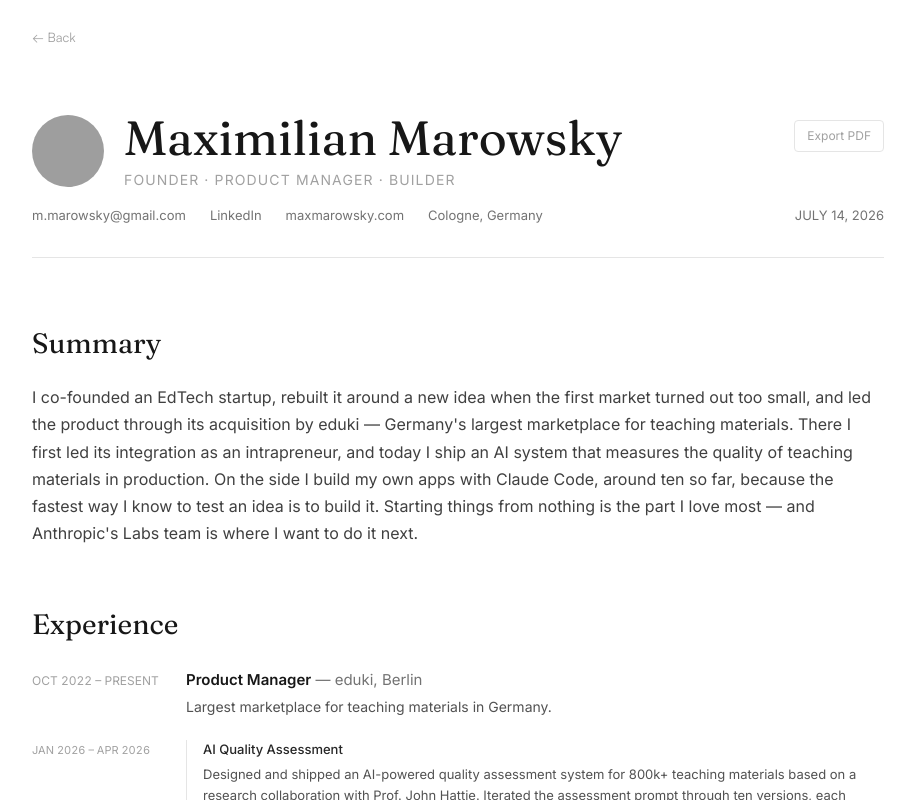
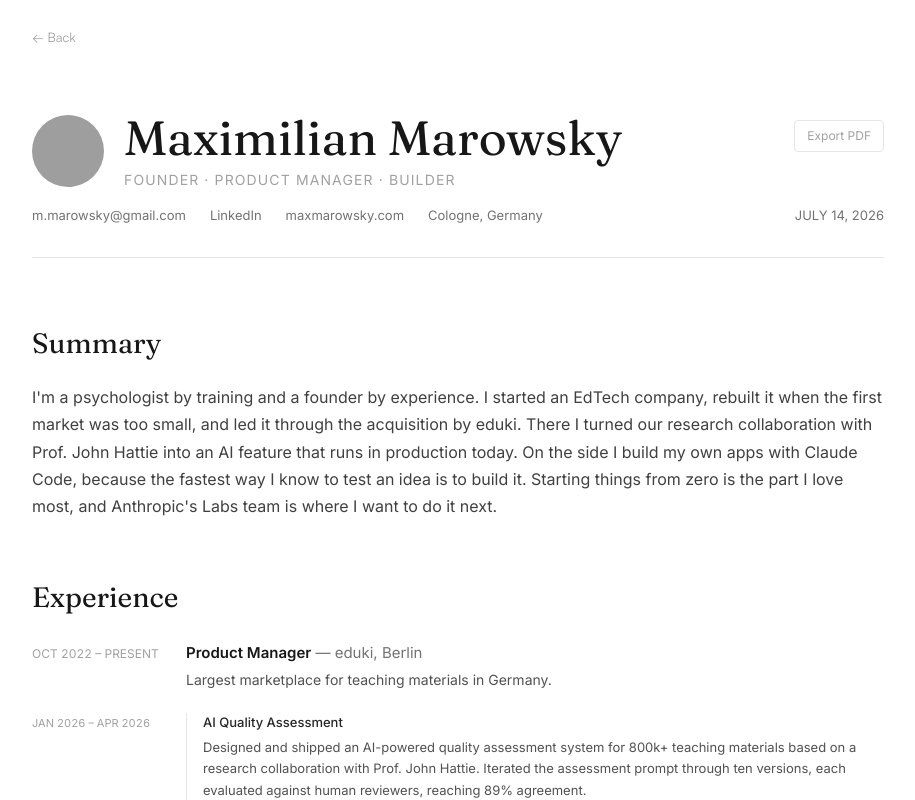
Before and after one commit to Maxlemoar/CV, a Next.js app: page /cv in a window 1280 px wide. Shown: the top 800 px of the page, without its empty margins (182-1097 px from the left). Built offline with nearby package versions, Linux system fonts and the light colour scheme; grey boxes are pictures that could not be loaded.

Commit message:
Adopt Max's final CV summary
Opens with the psychologist/founder identity, names the Hattie research
collaboration, in his own words.

Co-Authored-By: Claude Fable 5 <noreply@anthropic.com>
Claude-Session: https://claude.ai/code/session_019AQKovQ6ZKRrJsn5PEWUWr

```diff
--- a/src/app/cv/CVDocument.tsx
+++ b/src/app/cv/CVDocument.tsx
@@ -246,15 +246,14 @@ export default function CVDocument({ isPrint = false }: { isPrint?: boolean }) {
       {/* ---- Summary ---- */}
       <EdSection title="Summary" delay={0}>
         <p className="ed-sans text-[16px] leading-[1.7] text-neutral-700">
-          I co-founded an EdTech startup, rebuilt it around a new idea when the
-          first market turned out too small, and led the product through its
-          acquisition by eduki — Germany&apos;s largest marketplace for teaching
-          materials. There I first led its integration as an intrapreneur, and
-          today I ship an AI system that measures the quality of teaching
-          materials in production. On the side I build my own apps with Claude
-          Code, around ten so far, because the fastest way I know to test an
-          idea is to build it. Starting things from nothing is the part I love
-          most — and Anthropic&apos;s Labs team is where I want to do it next.
+          I&apos;m a psychologist by training and a founder by experience. I
+          started an EdTech company, rebuilt it when the first market was too
+          small, and led it through the acquisition by eduki. There I turned
+          our research collaboration with Prof. John Hattie into an AI feature
+          that runs in production today. On the side I build my own apps with
+          Claude Code, because the fastest way I know to test an idea is to
+          build it. Starting things from zero is the part I love most, and
+          Anthropic&apos;s Labs team is where I want to do it next.
         </p>
       </EdSection>
 
```
